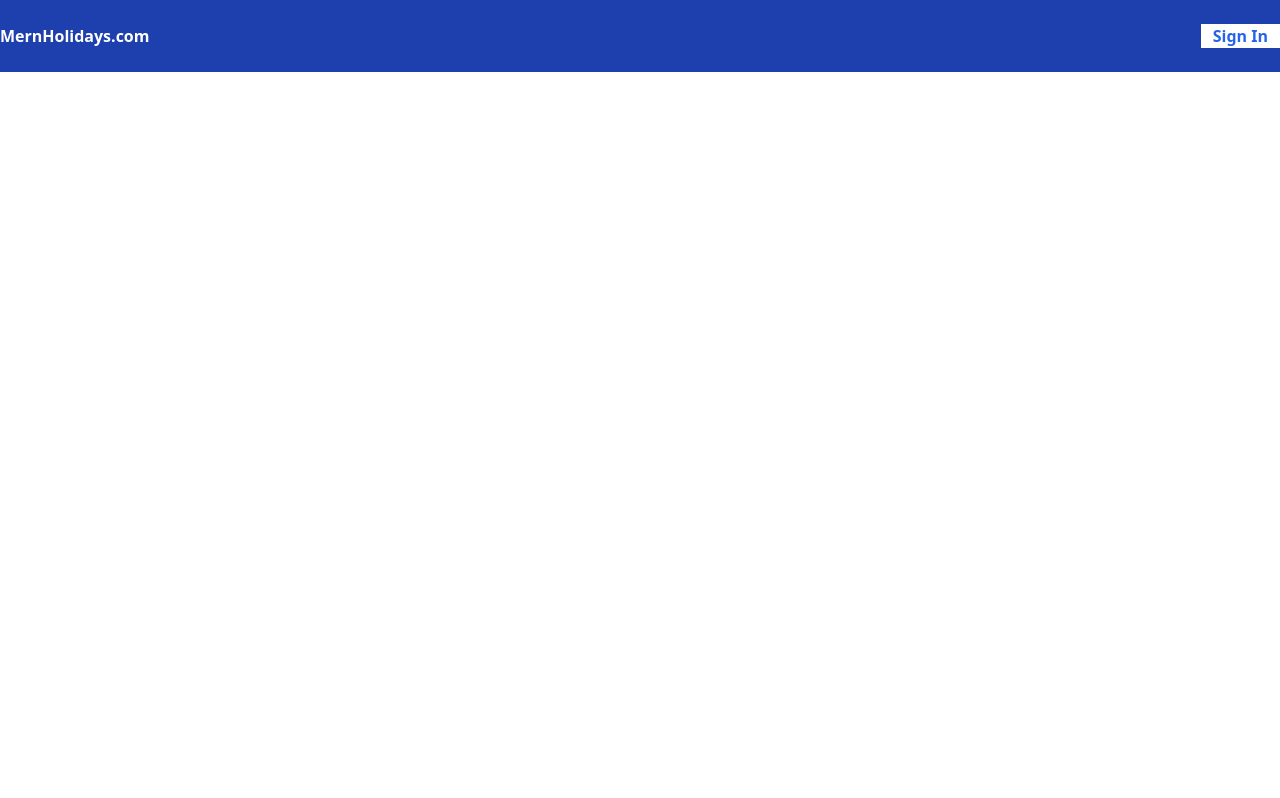
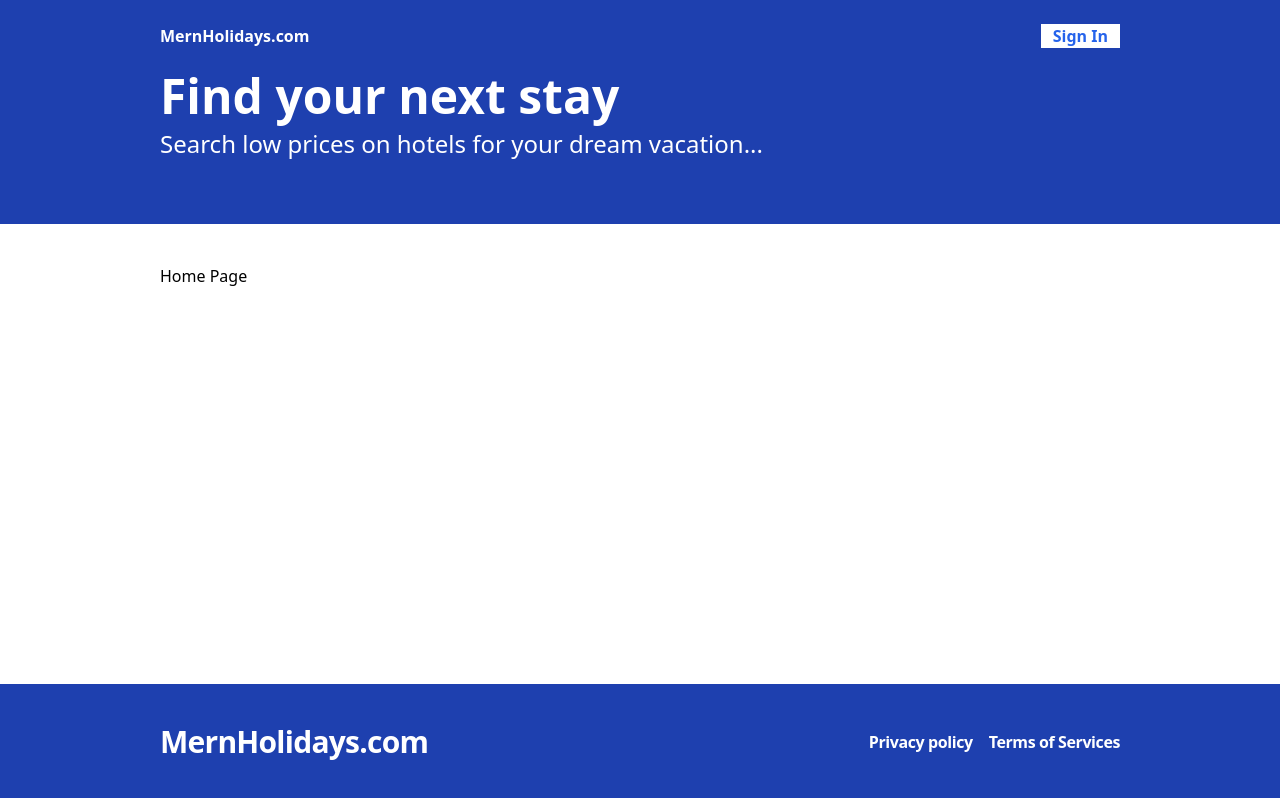
Before and after one commit to kartavya99/MERN-Booking-App, a React (Vite) app in the folder frontend/: page / in a window 1280 px wide. Built offline with nearby package versions, Linux system fonts and the light colour scheme.

Commit message:
Footer/Hero comp added

```diff
--- a/frontend/src/App.tsx
+++ b/frontend/src/App.tsx
@@ -10,8 +10,22 @@
   return (
     <Router>
       <Routes>
-        <Route path="/" element={<Layout></Layout>} />
-        <Route path="/search" element={<>Search Page</>} />
+        <Route
+          path="/"
+          element={
+            <Layout>
+              <p>Home Page</p>
+            </Layout>
+          }
+        />
+        <Route
+          path="/search"
+          element={
+            <Layout>
+              <p>Search Page</p>
+            </Layout>
+          }
+        />
         <Route path="*" element={<Navigate to="/" />} />
       </Routes>
     </Router>
--- /dev/null
+++ b/frontend/src/components/Footer.tsx
@@ -0,0 +1,17 @@
+const Footer = () => {
+  return (
+    <div className="bg-blue-800 py-10">
+      <div className="container mx-auto flex justify-between items-center">
+        <span className="text-3xl text-white font-bold tracking-tight">
+          MernHolidays.com
+        </span>
+        <span className="text-white font-bold tracking-tight flex gap-4">
+          <p className="cursor-pointer">Privacy policy</p>
+          <p className="cursor-pointer">Terms of Services</p>
+        </span>
+      </div>
+    </div>
+  );
+};
+
+export default Footer;
--- /dev/null
+++ b/frontend/src/components/Hero.tsx
@@ -0,0 +1,14 @@
+const Hero = () => {
+  return (
+    <div className="bg-blue-800 pb-16">
+      <div className="container mx-auto flex flex-col gap-2">
+        <h1 className="text-5xl text-white font-bold">Find your next stay</h1>
+        <p className="text-2xl text-white">
+          Search low prices on hotels for your dream vacation...
+        </p>
+      </div>
+    </div>
+  );
+};
+
+export default Hero;
--- a/frontend/src/layouts/Layout.tsx
+++ b/frontend/src/layouts/Layout.tsx
@@ -1,9 +1,19 @@
+import React from "react";
+import Footer from "../components/Footer";
 import Header from "../components/Header";
+import Hero from "../components/Hero";
 
-const Layout = () => {
+interface Props {
+  children: React.ReactNode;
+}
+
+const Layout = ({ children }: Props) => {
   return (
     <div className="flex flex-col min-h-screen">
       <Header />
+      <Hero />
+      <div className="container mx-auto py-10 flex-1">{children}</div>
+      <Footer />
     </div>
   );
 };
--- a/frontend/tailwind.config.js
+++ b/frontend/tailwind.config.js
@@ -3,6 +3,9 @@
   content: ["./index.html", "./src/**/*.{js,ts,jsx,tsx}"],
   theme: {
     extend: {},
+    container: {
+      padding: "10rem",
+    },
   },
   plugins: [],
 };
```
